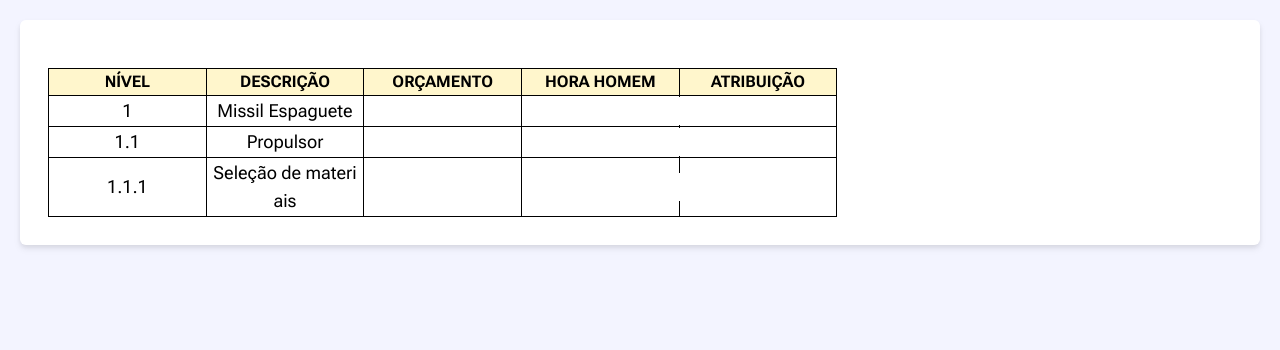
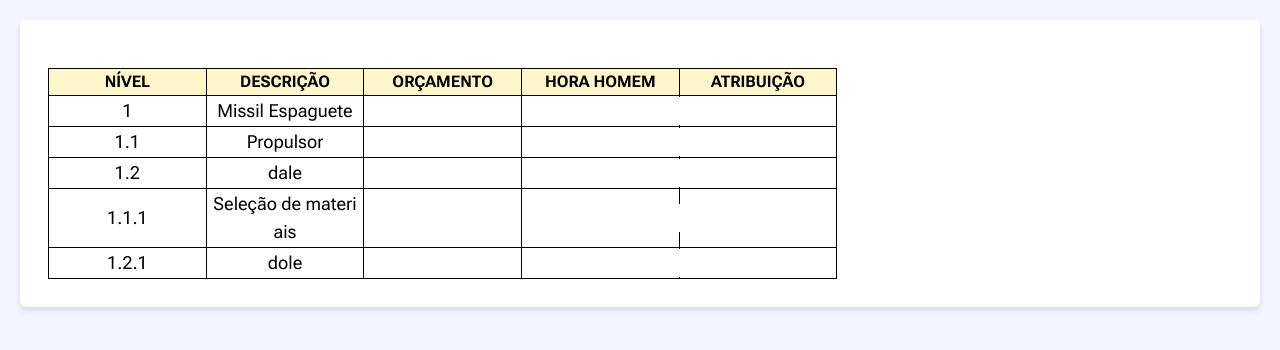
Before and after one commit to Equipe-Nimbus/Equipe-API-3DSM-Beelieve-Frontend, a React (Create React App) app: page /ValorHora in a window 1280 px wide. Shown: the top 350 px of the page. Built offline with nearby package versions, Linux system fonts and the light colour scheme.

Commit message:
só falta organizar a ordem da tabela

```diff
--- a/src/components/FormValorHora/FormValorHora.jsx
+++ b/src/components/FormValorHora/FormValorHora.jsx
@@ -42,7 +42,42 @@ function FormValorHora() {
             "progresso_sub_projeto": 10,
             "hora_humano_sub_projeto": 10,
             "orcamento_sub_projeto": 10
-          }
+          },
+          {
+            "ordem_sub_projeto": "1.2",
+            "nome_sub_projeto": "dale",
+            "nivel_sub_projetos": [
+              {
+                "ordem_nivel_sub_projeto": "1.2.1",
+                "nome_nivel_sub_projeto": "dole",
+                "tarefas": [
+                  {
+                    "descricao_atividade_tarefa": "Levantamento de preços",
+                    "resultado_esperado_tarefa": "Material a ser usado",
+                    "peso_tarefa": 1,
+                    "status_tarefa": 1,
+                    "prazo_tarefa": "2023-09-19"
+                  },
+                  {
+                    "descricao_atividade_tarefa": "Levantamento de fornecedores",
+                    "resultado_esperado_tarefa": "Fornecedor que compraremos o material",
+                    "peso_tarefa": 1,
+                    "status_tarefa": 1,
+                    "prazo_tarefa": "2023-09-19"
+                  }
+                ],
+                "prazo_nivel_sub_projeto": "2023-09-19",
+                "hora_humano_nivel_sub_projeto": 10,
+                "progresso_nivel_sub_projeto": 10,
+                "orcamento_nivel_sub_projeto": 1000
+              }
+            ],
+            "chefe_sub_projeto": "Pedro Otário",
+            "prazo_sub_projeto": "2023-09-19",
+            "progresso_sub_projeto": 10,
+            "hora_humano_sub_projeto": 10,
+            "orcamento_sub_projeto": 10
+          },
         ],
         "progresso_projeto": 100,
         "prazo_projeto": "2023-09-19",
@@ -55,25 +90,34 @@ function FormValorHora() {
 
       const ordem_projeto = jsonData.ordem_projeto;
       const nome_projeto = jsonData.nome_projeto;
-      const ordem_sub_projeto = jsonData.sub_projeto[0].ordem_sub_projeto;
-      const nome_sub_projeto = jsonData.sub_projeto[0].nome_sub_projeto;
-      const ordem_nivel_sub_projeto = jsonData.sub_projeto[0].nivel_sub_projetos[0].ordem_nivel_sub_projeto;
-      const nome_nivel_sub_projeto = jsonData.sub_projeto[0].nivel_sub_projetos[0].nome_nivel_sub_projeto;
-
 
       const Projeto = [
         {id: 1, "ordem_projeto": ordem_projeto, "nome_projeto": nome_projeto}
       ]
 
-      const subProjeto = [
-        {id: 1, "ordem_sub_projeto": ordem_sub_projeto, "nome_sub_projeto": nome_sub_projeto}
-      ]
+      const subProjeto = [];
 
-      const subNivel = [
-        {id: 1, "ordem_nivel_sub_projeto": ordem_nivel_sub_projeto, "nome_nivel_sub_projeto": nome_nivel_sub_projeto}
-      ]
+      jsonData.sub_projeto.forEach((item) => {
+        const ordem_sub_projeto = item.ordem_sub_projeto;
+        const nome_sub_projeto = item.nome_sub_projeto;
+        subProjeto.push (
+          {id: item.id, "ordem_sub_projeto": ordem_sub_projeto, "nome_sub_projeto": nome_sub_projeto});
+      })
 
-      // console.log(projeto)
+
+
+      const subNivel = [];
+
+      jsonData.sub_projeto.forEach((sub_Projeto) => {
+        sub_Projeto.nivel_sub_projetos.forEach((item) => {
+        const ordem_nivel_sub_projeto = item.ordem_nivel_sub_projeto;
+        const nome_nivel_sub_projeto = item.nome_nivel_sub_projeto;
+        subNivel.push (
+          {id: item.id, "ordem_nivel_sub_projeto": ordem_nivel_sub_projeto, "nome_nivel_sub_projeto": nome_nivel_sub_projeto});
+      })})
+
+
+      // const lista =
 
     return(
         <div class="bg-bg100 m-5 rounded-md p-7 drop-shadow-md">
```
